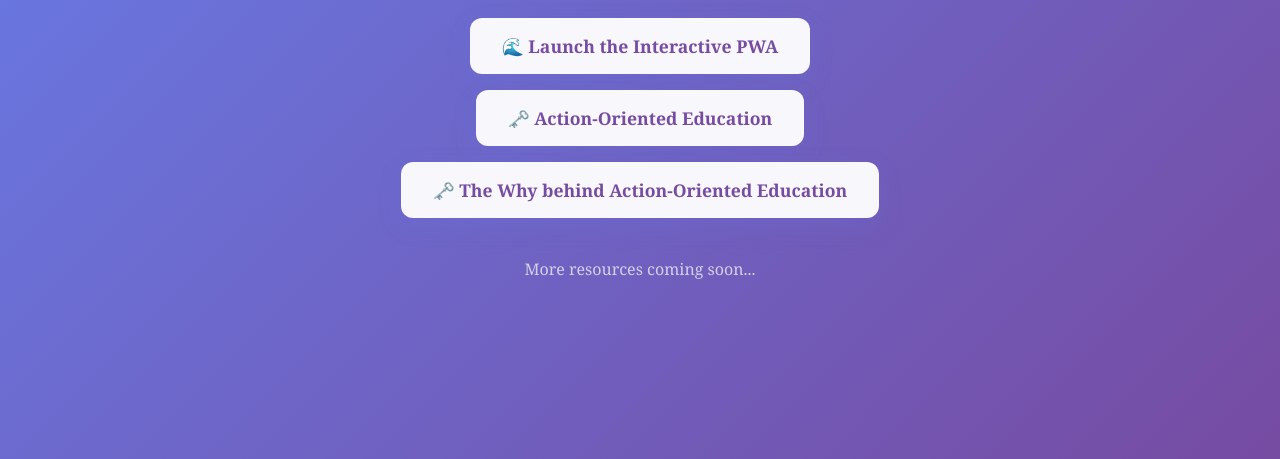
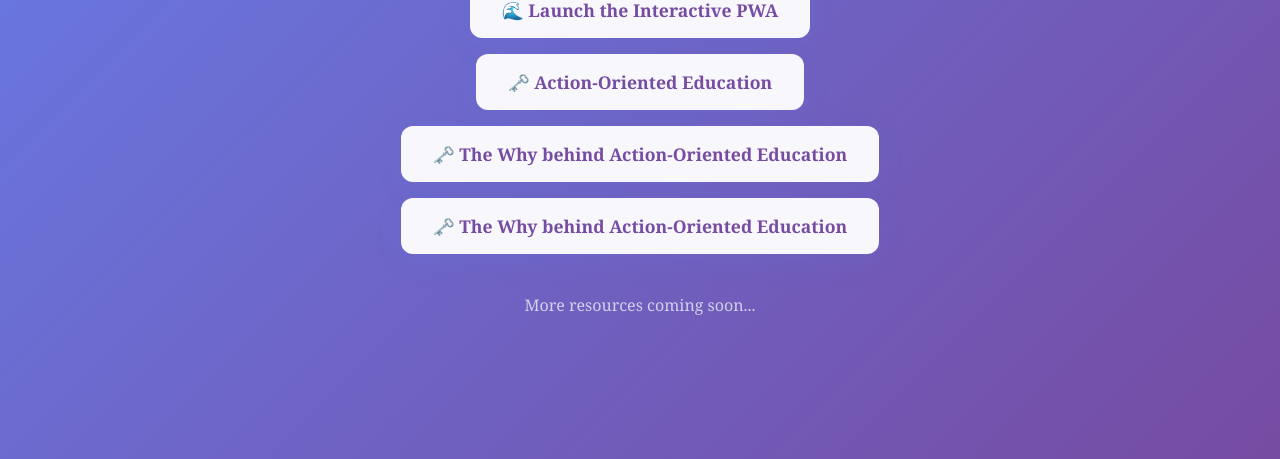
Before and after one commit to InnerversePortmanteau/LetLifeFlow, a plain HTML site: page index.html in a window 1280 px wide. Shown: the part 341-800 px from the top of the page. Drawn offline with Linux system fonts and the light colour scheme.

Commit message:
Update index.html

```diff
--- a/index.html
+++ b/index.html
@@ -67,6 +67,7 @@
         <a href="pwa.html">🌊 Launch the Interactive PWA</a>
         <a href="action_oriented_education.html">🗝️ Action-Oriented Education</a>
         <a href="explainer.html">🗝️ The Why behind Action-Oriented Education</a>
+        <a href="TreeOfUnderStanding.html">🗝️ The Why behind Action-Oriented Education</a>
         <div class="more-coming">More resources coming soon...</div>
     </div>
 </body>
```
